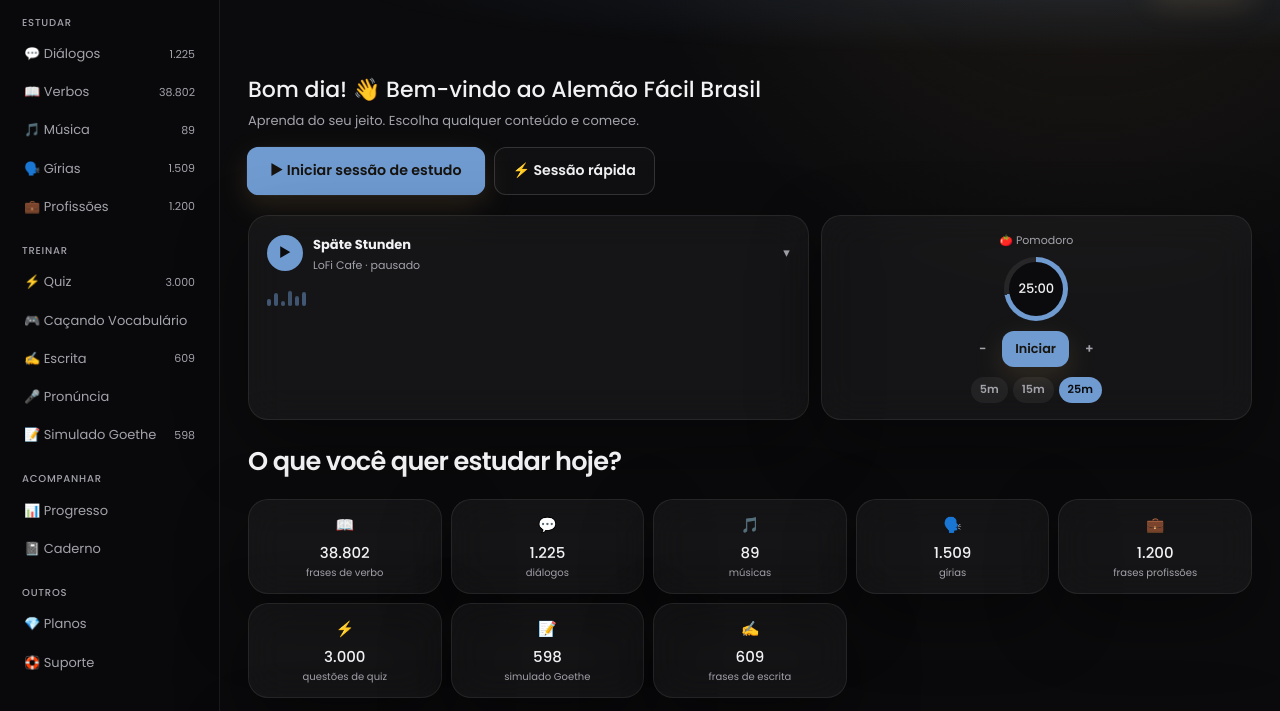
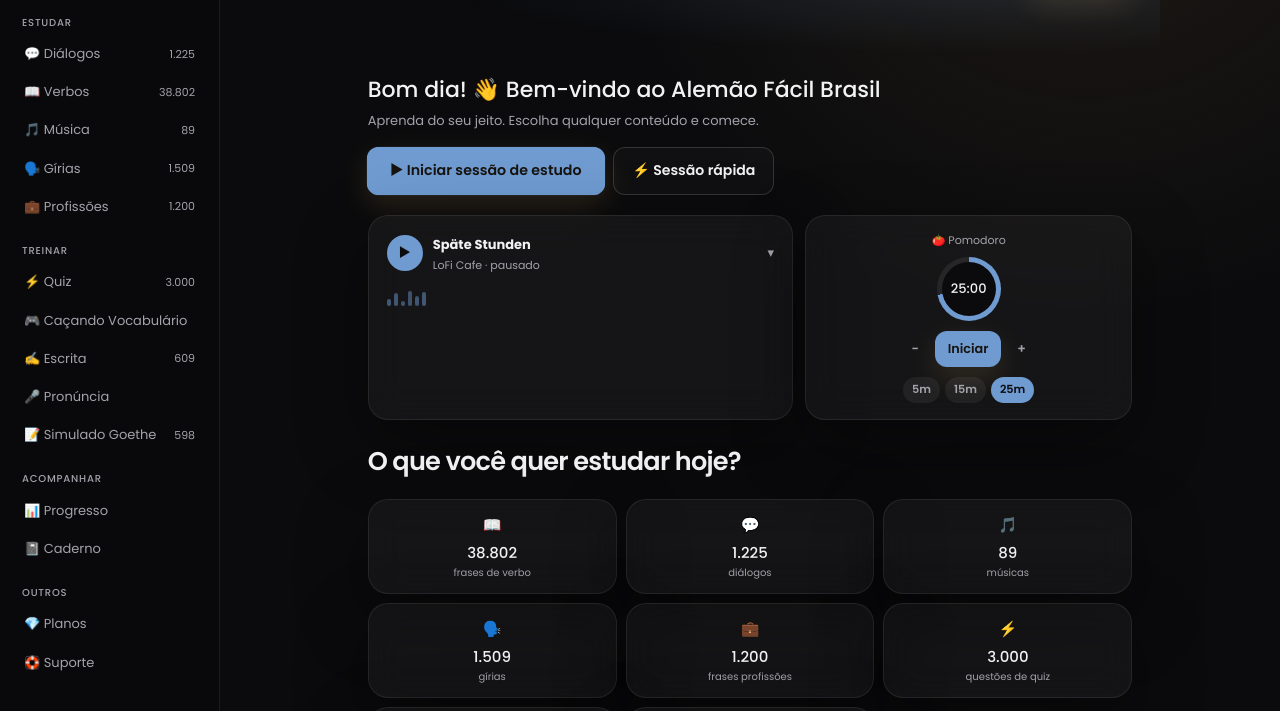
Before and after one commit to viniciusabpomerode-ctrl/alemao-facil-brasil, a website: page index.html in a window 1280 px wide. Shown: the part 63-774 px from the top of the page. Drawn offline with nearby package versions, Linux system fonts and the light colour scheme.

Commit message:
fix: main centralizado com max-width 1100px para telas largas

```diff
--- a/index.html
+++ b/index.html
@@ -15,7 +15,7 @@
     .sidebar a { display:flex; align-items:center; justify-content:space-between; gap:8px; padding:8px 10px; border-radius:8px; color:var(--text-secondary); font-size:13px; text-decoration:none; margin-bottom:2px; transition:background .2s,color .2s,transform .2s; }
     .sidebar a:hover { background:rgba(255,255,255,.05); color:var(--text-primary); transform:translateX(2px); }
     .sidebar a small { color:var(--text-secondary); font-size:11px; }
-    .main { padding:20px 28px 60px; min-width:0; }
+    .main { padding:20px 28px 60px; min-width:0; max-width:1100px; margin:0 auto; }
     .topbar { display:flex; justify-content:space-between; align-items:center; gap:16px; margin-bottom:22px; flex-wrap:wrap; }
     .search-box { flex:1; min-width:200px; max-width:420px; position:relative; }
     .search-box input { width:100%; background:var(--card-bg); border:1px solid var(--border-light); color:var(--text-primary); padding:9px 14px; border-radius:10px; font-size:13px; transition:box-shadow .2s,transform .2s; }
```
